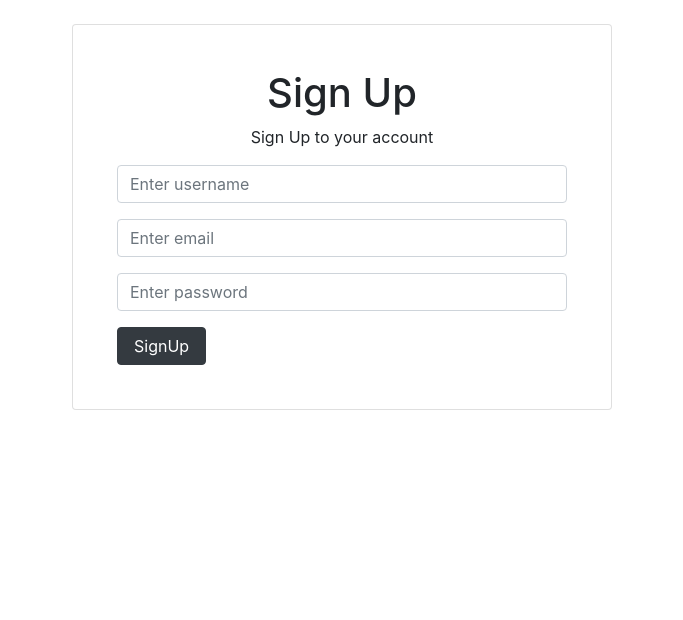
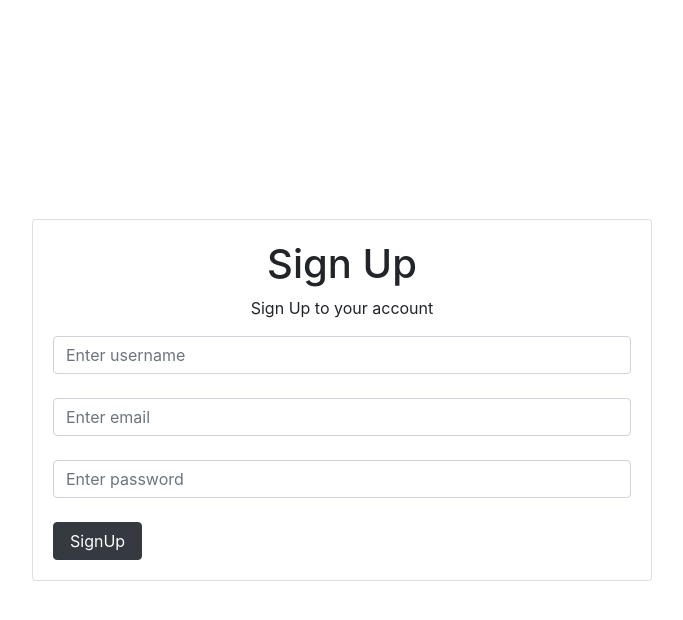
Before and after one commit to swarup260/JSCodes, a Vue app in the folder Todo/frontend/: page /signup in a window 1280 px wide. Shown: the top 620 px of the page, without its empty margins (298-981 px from the left). Built offline with nearby package versions, Linux system fonts and the light colour scheme.

Commit message:
content center vertically & horizontally design changed

```diff
--- a/Todo/frontend/src/views/Login.vue
+++ b/Todo/frontend/src/views/Login.vue
@@ -1,19 +1,34 @@
 <template>
 <!-- eslint-disable -->
-<b-container class="bv-example-row my-4 align-self-center">
-    <b-row align-h="center">
-        <b-col  align-v="center" cols="6">
-            <b-card no-body class="p-6">
+  <div class="parent">
+    <div class="child">
+       <b-card no-body>
           <b-card-body>
             <b-form @submit="onSubmit">
          <h1 class="text-center">Login</h1>
          <p class="text-center">Sign In to your account</p>
+         <b-row>
+          <b-col cols="12">
             <b-input-group class="mb-4">
-                            <b-form-input type="email" class="form-control" placeholder="Enter email" autocomplete="email" v-model="formData.email"  />
+            <b-form-input
+              type="email"
+              class="form-control"
+              placeholder="Enter email"
+              autocomplete="email"
+              v-model="formData.email"  />
             </b-input-group>
+          </b-col>
+          <b-col cols="12">
            <b-input-group class="mb-4">
-                            <b-form-input type="password" class="form-control" placeholder="Enter password" autocomplete="password" v-model="formData.password"  />
+            <b-form-input
+              type="password"
+              class="form-control"
+              placeholder="Enter password"
+              autocomplete="password"
+              v-model="formData.password"  />
             </b-input-group>
+          </b-col>
+         </b-row>
          <b-row>
            <b-col cols="6" class="text-left">
              <b-button type="submit" variant="dark" class="px-3">Login</b-button>
@@ -25,9 +40,8 @@
        </b-form>
           </b-card-body>
         </b-card>
-        </b-col>
-    </b-row>
-</b-container>
+    </div>
+  </div>
 </template>
 <script>
 import { mapActions, mapGetters } from 'vuex'
@@ -52,5 +66,15 @@ export default {
 }
 </script>
 <style scoped>
-
+.parent {
+  display: flex;
+  justify-content: center;
+  align-items: center;
+}
+.child {
+  position: absolute;
+  top: 50%;
+  left: 50%;
+  transform: translate(-50%, -50%);
+}
 </style>
--- a/Todo/frontend/src/views/SignUp.vue
+++ b/Todo/frontend/src/views/SignUp.vue
@@ -1,33 +1,52 @@
 <template>
     <!-- eslint-disable -->
-    <b-container class="bv-example-row my-4 align-self-center">
-        <b-row align-h="center">
-            <b-col  align-v="center" cols="6">
-                <b-card no-body class="p-4">
+    <div class="parent">
+      <div class="child">
+        <b-card no-body>
           <b-card-body>
             <b-form @submit="onSubmit">
          <h1 class="text-center">Sign Up</h1>
          <p class="text-center">Sign Up to your account</p>
-                            <b-input-group class="mb-3">
-                                <b-form-input type="text" class="form-control" placeholder="Enter username" autocomplete="username" v-model="formData.username"  />
+         <b-row>
+          <b-col cols="12">
+            <b-input-group class="mb-4">
+            <b-form-input
+              type="username"
+              class="form-control"
+              placeholder="Enter username"
+              autocomplete="username"
+              v-model="formData.username"  />
             </b-input-group>
-                            <b-input-group class="mb-3">
-                                <b-form-input type="text" class="form-control" placeholder="Enter email" autocomplete="username" v-model="formData.email"  />
+            <b-input-group class="mb-4">
+            <b-form-input
+              type="email"
+              class="form-control"
+              placeholder="Enter email"
+              autocomplete="email"
+              v-model="formData.email"  />
             </b-input-group>
-                            <b-input-group class="mb-3">
-                                <b-form-input type="text" class="form-control" placeholder="Enter password" autocomplete="username" v-model="formData.password"  />
+          </b-col>
+          <b-col cols="12">
+           <b-input-group class="mb-4">
+            <b-form-input
+              type="password"
+              class="form-control"
+              placeholder="Enter password"
+              autocomplete="password"
+              v-model="formData.password"  />
             </b-input-group>
+          </b-col>
+         </b-row>
          <b-row>
            <b-col cols="6" class="text-left">
-                                    <b-button variant="dark" class="px-3">SignUp</b-button>
+             <b-button type="submit" variant="dark" class="px-3">SignUp</b-button>
            </b-col>
          </b-row>
        </b-form>
           </b-card-body>
         </b-card>
-            </b-col>
-        </b-row>
-    </b-container>
+      </div>
+    </div>
 </template>
 <script>
 import { mapActions } from 'vuex'
@@ -52,4 +71,15 @@ export default {
 }
 </script>
 <style scoped>
+.parent {
+  display: flex;
+  justify-content: center;
+  align-items: center;
+}
+.child {
+  position: absolute;
+  top: 50%;
+  left: 50%;
+  transform: translate(-50%, -50%);
+}
 </style>
```
Lines whose indentation alone changed are shown as unchanged.
